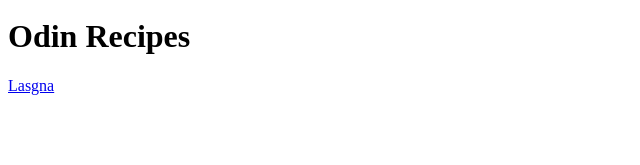
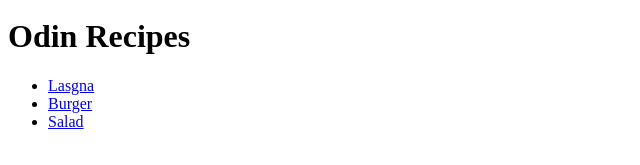
Before and after one commit to alexisj890/odin-recipes, a plain HTML site: page index.html in a window 1280 px wide. Shown: the part 29-194 px from the top of the page, without its empty margins (0-640 px from the left). Drawn offline with Linux system fonts and the light colour scheme.

Commit message:
Finished homepage

```diff
--- a/index.html
+++ b/index.html
@@ -10,6 +10,12 @@
             <img src="images/Screenshot 2025-02-14 at 4.01.51 PM.png" alt="Logo" length="100px" width="100px">
         </header>
         <h1>Odin Recipes</h1>
-        <a href="recipes/lasagna.html">Lasgna</a>
+
+        <ul>
+            <li><a href="recipes/lasagna.html">Lasgna</a></li>
+            <li><a href="recipes/burger.html" alt="A way to access recipes">Burger</a></li>
+            <li><a href="recipes/salad.html">Salad</a></li>
+        </ul>
+
     </Body>
 </html>
```
